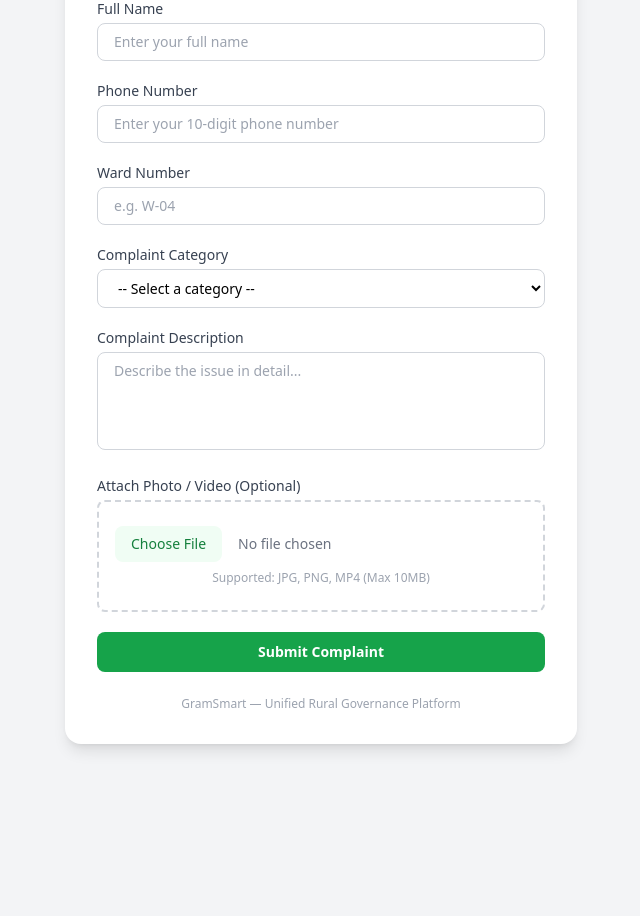
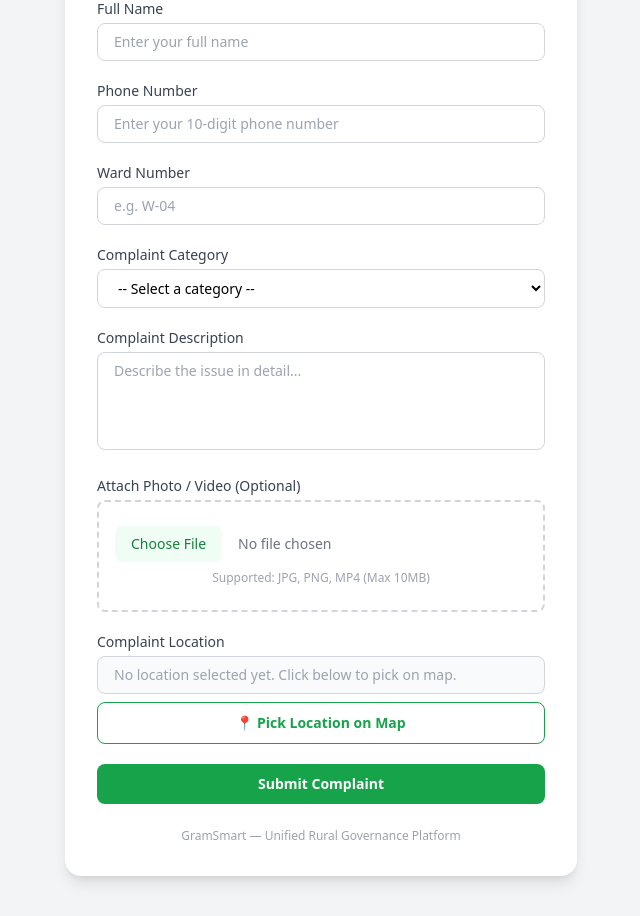
Before and after one commit to payaladhav2007-stack/Smart-Village-Complaint-Queue-System-, a Django app: page /grievances/log/ in a window 1280 px wide. Shown: the part 153-1069 px from the top of the page, without its empty margins (319-959 px from the left). Before the commit the page ends 904 px from the top, so only its background shows below. Run offline with Django 5.2, Linux system fonts and the light colour scheme; some libraries are stand-ins or nearby versions.

Commit message:
GS-207: add Leaflet geolocation capture - map click listener, pin drop, and coordinate injection into form fields

```diff
--- a/grievances/templates/grievances/log_complaint.html
+++ b/grievances/templates/grievances/log_complaint.html
@@ -112,6 +112,27 @@
         </div>
       </div>
 
+      <!-- Hidden Geolocation Fields -->
+      <input type="hidden" id="latitude" name="latitude" />
+      <input type="hidden" id="longitude" name="longitude" />
+
+      <!-- Location Picker -->
+      <div>
+        <label class="block text-sm font-medium text-gray-700 mb-1">
+          Complaint Location
+        </label>
+        <div id="location-display" class="w-full border border-gray-300 rounded-lg px-4 py-2 text-sm bg-gray-50 text-gray-400 mb-2">
+          No location selected yet. Click below to pick on map.
+        </div>
+        <button
+          type="button"
+          onclick="openMapPicker()"
+          class="w-full border border-green-600 text-green-600 font-semibold py-2.5 rounded-lg text-sm hover:bg-green-50 transition"
+        >
+          📍 Pick Location on Map
+        </button>
+      </div>
+
       <!-- Submit Button -->
       <div>
         <button
@@ -132,4 +153,24 @@
   </div>
 
 </body>
+<script>
+    // Open map picker in a popup window
+    function openMapPicker() {
+      var popup = window.open(
+        '/grievances/map/',
+        'MapPicker',
+        'width=700,height=600,scrollbars=yes'
+      );
+    }
+
+    // Called by map_picker.html when location is confirmed
+    function receiveLocation(lat, lng) {
+      document.getElementById('latitude').value = lat;
+      document.getElementById('longitude').value = lng;
+      document.getElementById('location-display').innerHTML =
+        '✅ Location selected: <strong>' + lat + ', ' + lng + '</strong>';
+      document.getElementById('location-display').className =
+        'w-full border border-green-300 rounded-lg px-4 py-2 text-sm bg-green-50 text-green-700 mb-2';
+    }
+  </script>
 </html>
```
Also changed, not shown: grievances/templates/grievances/map_picker.html (+12 -1 lines).
